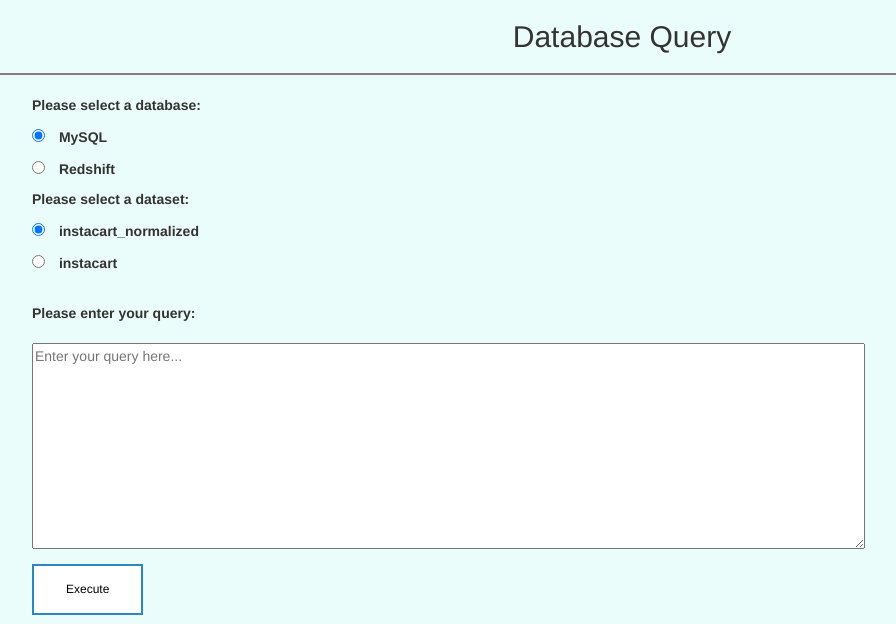
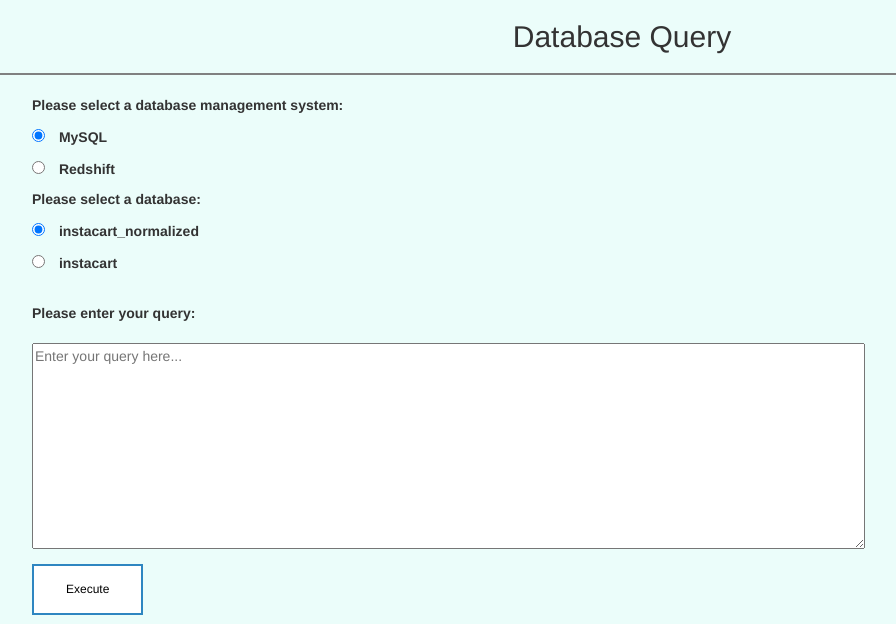
Before and after one commit to unaxiee/database-web-query, a Flask app: page / in a window 1280 px wide. Shown: the top 624 px of the page, without its empty margins (18-914 px from the left). Run offline with Flask 2, Linux system fonts and the light colour scheme; some libraries are stand-ins or nearby versions.

Commit message:
change description of radio

```diff
--- a/templates/index.html
+++ b/templates/index.html
@@ -287,7 +287,7 @@
 
     <form method="POST" action="">
 
-      <p class="c1"><b>Please select a database:</b></p>
+      <p class="c1"><b>Please select a database management system:</b></p>
 
       <input type="radio" id="mysql" name="database" value="mysql" style="margin-left: 50px" required checked>
       <label for="mysql">MySQL</label><br>
@@ -295,7 +295,7 @@
       <input type="radio" id="redshift" name="database" value="redshift" style="margin-left: 50px">
       <label for="redshift">Redshift</label>
 
-      <p class="c1"><b>Please select a dataset:</b></p>
+      <p class="c1"><b>Please select a database:</b></p>
 
       <input type="radio" id="instacart_normalized" name="dataset" value="instacart_normalized" style="margin-left: 50px" required checked>
       <label for="instacart_normalized">instacart_normalized</label><br>
```
